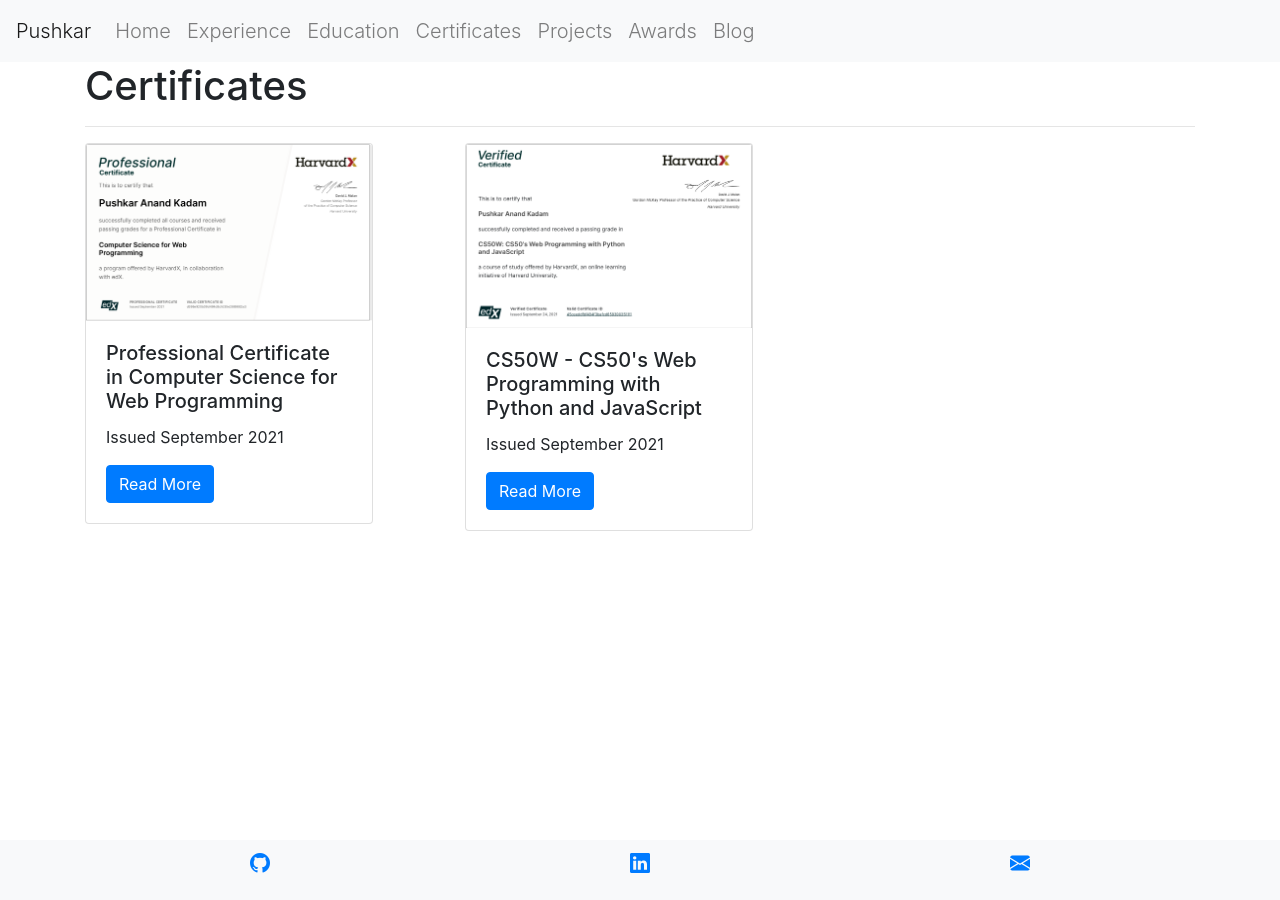
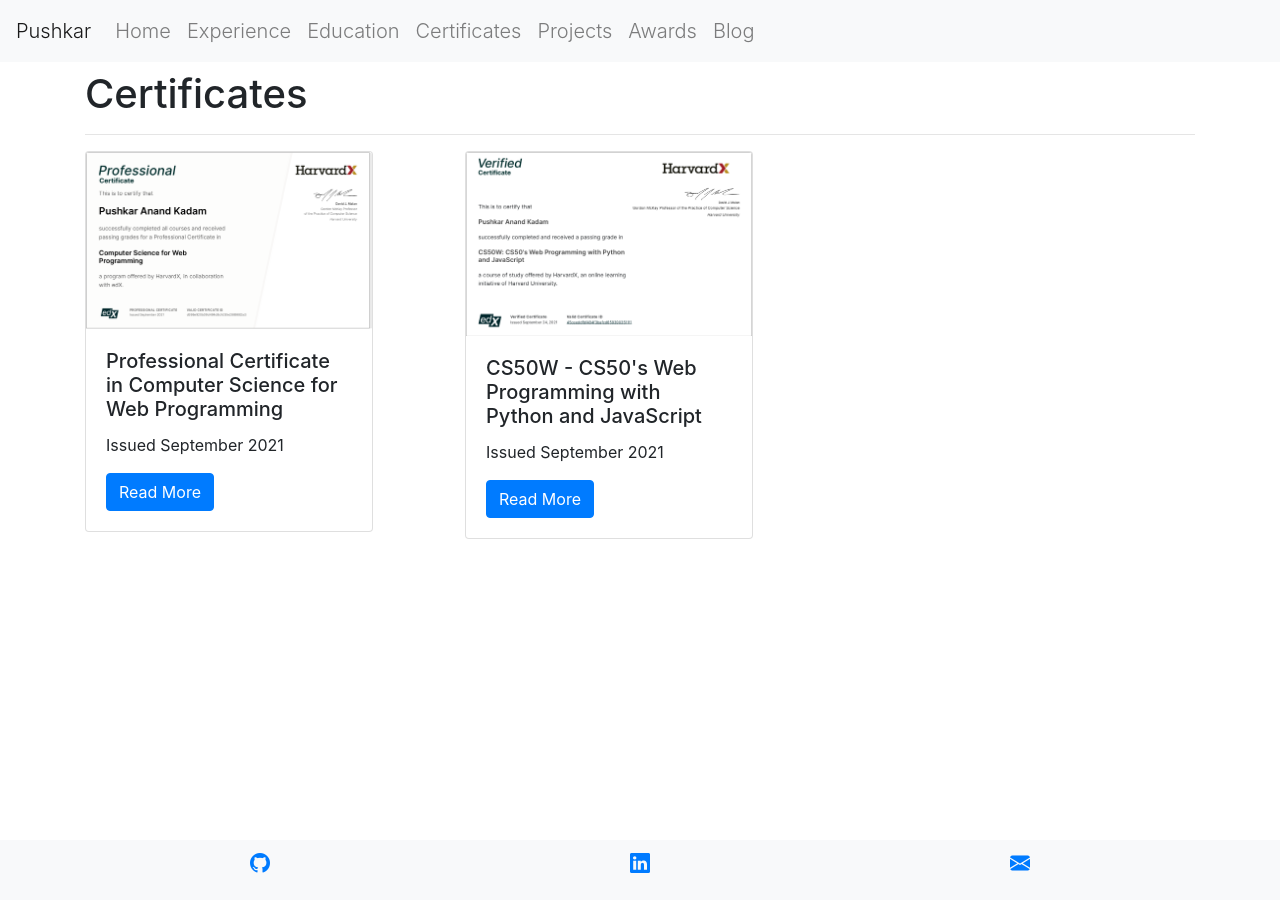
Before and after one commit to pushkarkadam/portfolio, a Jekyll site: the page built from certificates.html, in a window 1280 px wide. Built offline with Jekyll 4.4.1, drawn with Linux system fonts in a browser that asks for light colours; nearby versions of some CDN libraries.

Commit message:
Added margin to certificates heading.

```diff
--- a/certificates.html
+++ b/certificates.html
@@ -3,7 +3,7 @@
 title: Certificates
 ---
 
-<div class="">
+<div class="mt-2">
     <h1>Certificates</h1>
 </div>
 <hr>
```
